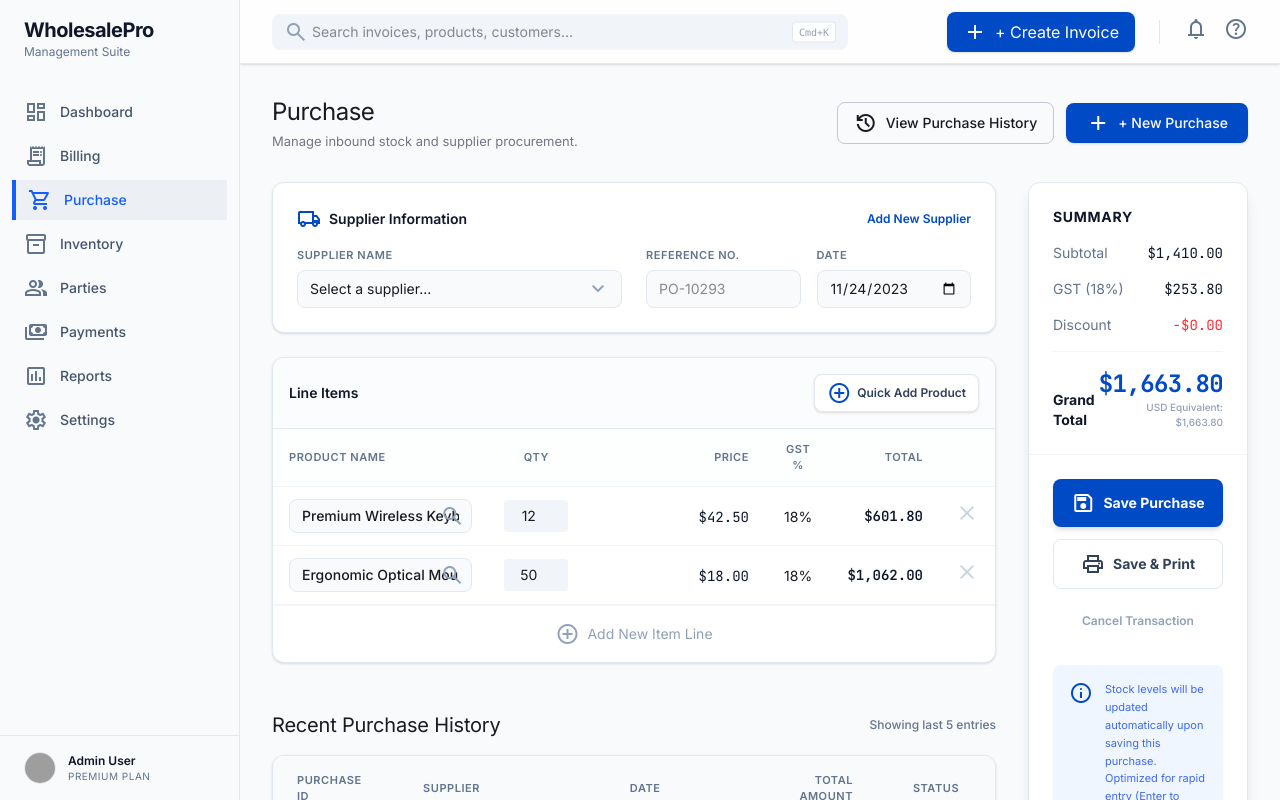
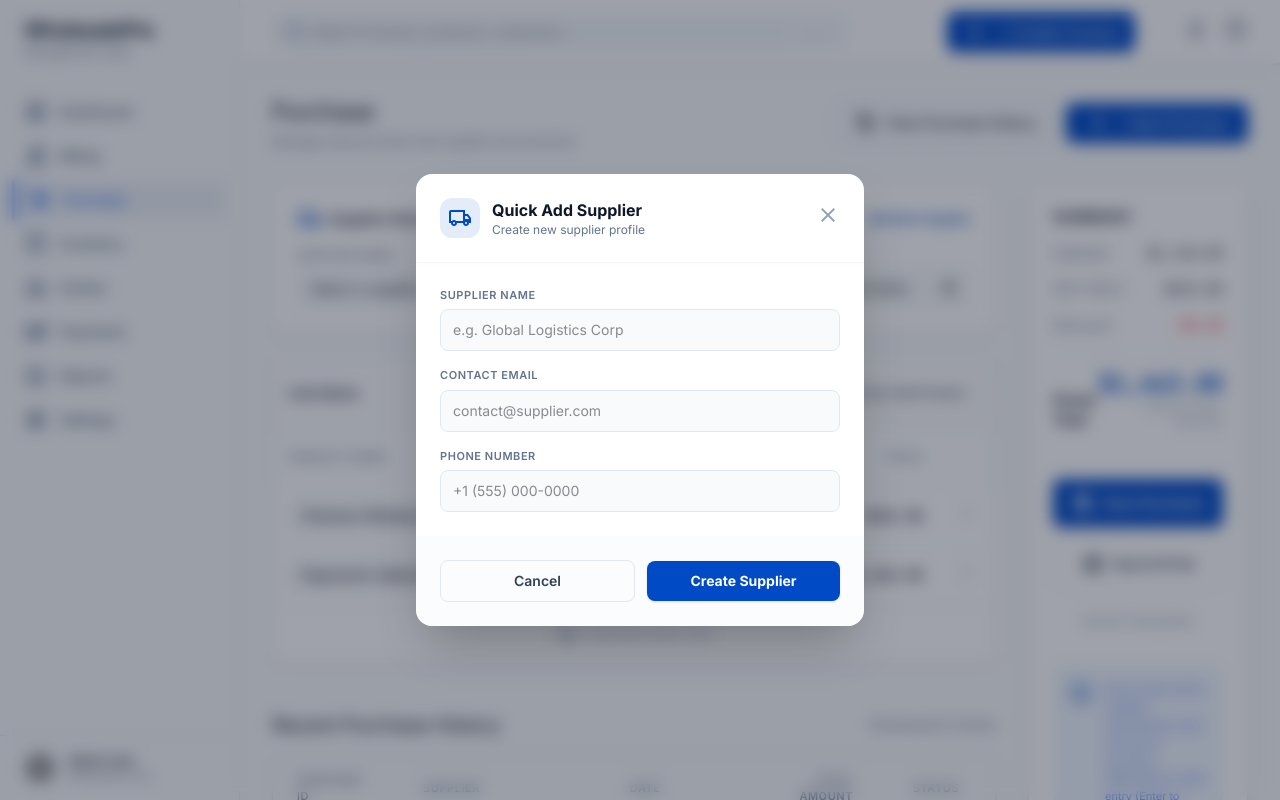
Before and after one commit to rishabsaini31-maker/SCS-SaaS, a Next.js app in the folder frontend/: page /purchase in a window 1280 px wide. Both pictures are taken after a click on the link "Add New Supplier". Shown: the top 800 px of the page. Built offline with nearby package versions, Linux system fonts and the light colour scheme; grey boxes are pictures that could not be loaded.

Commit message:
feat: implement quick add supplier modal and trigger item creation modal from product dropdowns

```diff
--- a/frontend/app/purchase/page.tsx
+++ b/frontend/app/purchase/page.tsx
@@ -4,6 +4,7 @@ import React, { useState } from 'react';
 
 export default function PurchasePage() {
   const [isModalOpen, setIsModalOpen] = useState(false);
+  const [isSupplierModalOpen, setIsSupplierModalOpen] = useState(false);
 
   return (
     <div className="min-h-screen">
@@ -35,7 +36,15 @@ export default function PurchasePage() {
                 <span className="material-symbols-outlined text-primary text-xl">local_shipping</span>
                 Supplier Information
               </h3>
-              <a className="text-xs font-semibold text-primary hover:underline" href="#">Add New Supplier</a>
+              <a
+                className="text-xs font-semibold text-primary hover:underline cursor-pointer"
+                onClick={(e) => {
+                  e.preventDefault();
+                  setIsSupplierModalOpen(true);
+                }}
+              >
+                Add New Supplier
+              </a>
             </div>
 
             <div className="grid grid-cols-1 md:grid-cols-2 gap-6">
@@ -92,7 +101,15 @@ export default function PurchasePage() {
                   <tr className="hover:bg-slate-50/50 group">
                     <td className="px-4 py-3">
                       <div className="relative">
-                        <select className="w-full bg-slate-50 border border-slate-200 rounded-lg text-sm py-1.5 px-3 focus:ring-2 focus:ring-blue-500/20 focus:border-blue-500 appearance-none font-medium">
+                        <select
+                          className="w-full bg-slate-50 border border-slate-200 rounded-lg text-sm py-1.5 px-3 focus:ring-2 focus:ring-blue-500/20 focus:border-blue-500 appearance-none font-medium"
+                          onChange={(e) => {
+                            if (e.target.value === 'new') {
+                              setIsModalOpen(true);
+                              e.target.value = 'Premium Wireless Keyboard X2'; // Reset to default or keep it managed
+                            }
+                          }}
+                        >
                           <option>Premium Wireless Keyboard X2</option>
                           <option>Ergonomic Optical Mouse Gen 4</option>
                           <option>USB-C Hub Multiport</option>
@@ -127,7 +144,15 @@ export default function PurchasePage() {
                   <tr className="hover:bg-slate-50/50 group">
                     <td className="px-4 py-3">
                       <div className="relative">
-                        <select className="w-full bg-slate-50 border border-slate-200 rounded-lg text-sm py-1.5 px-3 focus:ring-2 focus:ring-blue-500/20 focus:border-blue-500 appearance-none font-medium">
+                        <select
+                          className="w-full bg-slate-50 border border-slate-200 rounded-lg text-sm py-1.5 px-3 focus:ring-2 focus:ring-blue-500/20 focus:border-blue-500 appearance-none font-medium"
+                          onChange={(e) => {
+                            if (e.target.value === 'new') {
+                              setIsModalOpen(true);
+                              e.target.value = 'Ergonomic Optical Mouse Gen 4'; // Reset to default or keep it managed
+                            }
+                          }}
+                        >
                           <option>Ergonomic Optical Mouse Gen 4</option>
                           <option>Premium Wireless Keyboard X2</option>
                           <option>USB-C Hub Multiport</option>
@@ -362,6 +387,56 @@ export default function PurchasePage() {
           </div>
         </div>
       )}
+
+      {/* Quick Add Supplier Modal */}
+      {isSupplierModalOpen && (
+        <div className="fixed inset-0 z-[100] flex items-center justify-center bg-slate-900/40 backdrop-blur-sm p-4">
+          <div className="bg-white w-full max-w-md rounded-2xl shadow-2xl overflow-hidden animate-in fade-in zoom-in duration-200">
+            <div className="p-6 border-b border-slate-100 flex items-center justify-between">
+              <div className="flex items-center gap-3">
+                <div className="w-10 h-10 bg-primary/10 text-primary rounded-xl flex items-center justify-center">
+                  <span className="material-symbols-outlined">local_shipping</span>
+                </div>
+                <div>
+                  <h3 className="text-base font-bold text-slate-900">Quick Add Supplier</h3>
+                  <p className="text-xs text-slate-500">Create new supplier profile</p>
+                </div>
+              </div>
+              <button
+                className="text-slate-400 hover:text-slate-600"
+                onClick={() => setIsSupplierModalOpen(false)}
+              >
+                <span className="material-symbols-outlined">close</span>
+              </button>
+            </div>
+            <div className="p-6 space-y-4">
+              <div>
+                <label className="block text-[11px] font-semibold text-slate-500 uppercase tracking-wider mb-1.5">Supplier Name</label>
+                <input className="w-full bg-slate-50 border border-slate-200 rounded-lg text-sm py-2.5 px-3 focus:ring-2 focus:ring-blue-500/20 focus:border-blue-500" placeholder="e.g. Global Logistics Corp" type="text" />
+              </div>
+              <div>
+                <label className="block text-[11px] font-semibold text-slate-500 uppercase tracking-wider mb-1.5">Contact Email</label>
+                <input className="w-full bg-slate-50 border border-slate-200 rounded-lg text-sm py-2.5 px-3 focus:ring-2 focus:ring-blue-500/20 focus:border-blue-500" placeholder="contact@supplier.com" type="email" />
+              </div>
+              <div>
+                <label className="block text-[11px] font-semibold text-slate-500 uppercase tracking-wider mb-1.5">Phone Number</label>
+                <input className="w-full bg-slate-50 border border-slate-200 rounded-lg text-sm py-2.5 px-3 focus:ring-2 focus:ring-blue-500/20 focus:border-blue-500" placeholder="+1 (555) 000-0000" type="tel" />
+              </div>
+            </div>
+            <div className="p-6 bg-slate-50/50 flex items-center gap-3">
+              <button
+                className="flex-1 py-2.5 px-4 border border-slate-200 text-slate-700 rounded-lg text-sm font-semibold hover:bg-white transition-colors"
+                onClick={() => setIsSupplierModalOpen(false)}
+              >
+                Cancel
+              </button>
+              <button className="flex-1 py-2.5 px-4 bg-primary text-on-primary rounded-lg text-sm font-bold shadow-sm hover:brightness-110 transition-all">
+                Create Supplier
+              </button>
+            </div>
+          </div>
+        </div>
+      )}
     </div>
   );
 }
```
